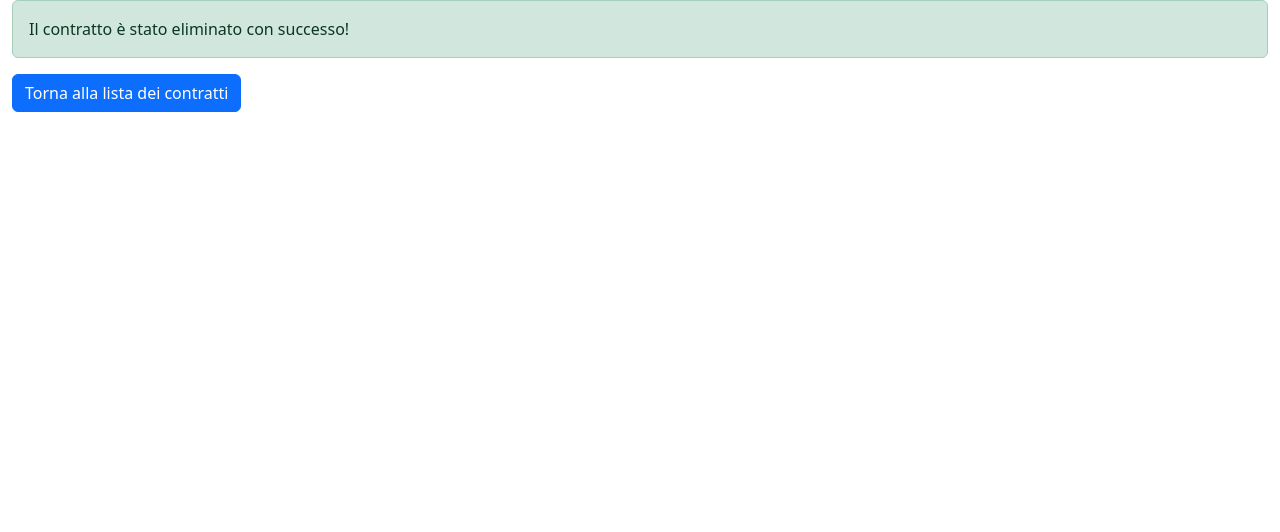
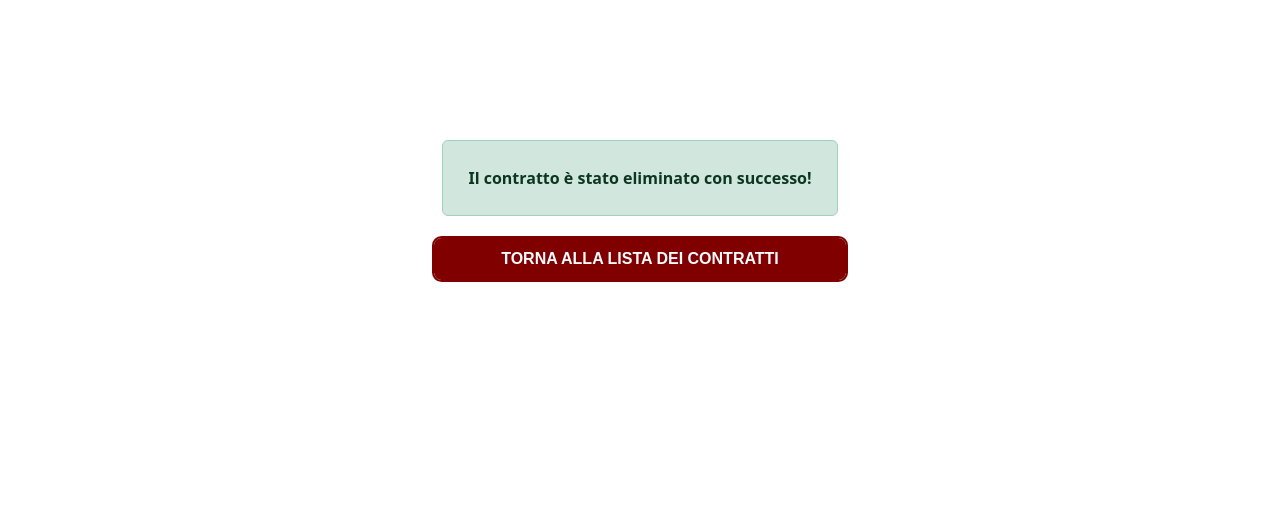
Before and after one commit to 4TK4/ProgWeb23_24.2, a Django app: page /elimina_successo/ in a window 1280 px wide. Shown: the part 168-700 px from the top of the page. Run offline with Django 4.2, Linux system fonts and the light colour scheme; some libraries are stand-ins or nearby versions.

Commit message:
modifica/elimina successo

```diff
--- a/myproject/templates/elimina_successo.html
+++ b/myproject/templates/elimina_successo.html
@@ -2,8 +2,13 @@
 
 <!--contenuto dell'elemento <main>-->
 {% block content %}
-<div class="alert alert-success" role="alert">
-  Il contratto è stato eliminato con successo!
+<div id="schermataEsito" class="row justify-content-center align-items-center h-100">
+  <div class="col-auto text-center">
+    <div id="contrattoEsito" class="alert alert-success" role="alert">
+      Il contratto è stato eliminato con successo!
+    </div>
+    <a href="{% url 'contrattoTelefonico' %}" id="backButton" class="btn search-button d-flex justify-content-center align-items-center">Torna alla lista dei contratti</a>
+  </div>
 </div>
-<a href="{% url 'contrattoTelefonico' %}" class="btn btn-primary">Torna alla lista dei contratti</a>
+
 {% endblock %}
--- a/myproject/templates/inserimento_fallito.html
+++ b/myproject/templates/inserimento_fallito.html
@@ -9,7 +9,6 @@
     </div>
     <a id="backButton" href="{% url 'contrattoTelefonico' %}" class="btn search-button d-inline-flex justify-content-center align-items-center">Torna alla lista dei contratti</a>
   </div>
-
 </div>
 
 {% endblock %}
```
Also changed, not shown: myproject/templates/modifica_successo.html (+7 -3 lines).
